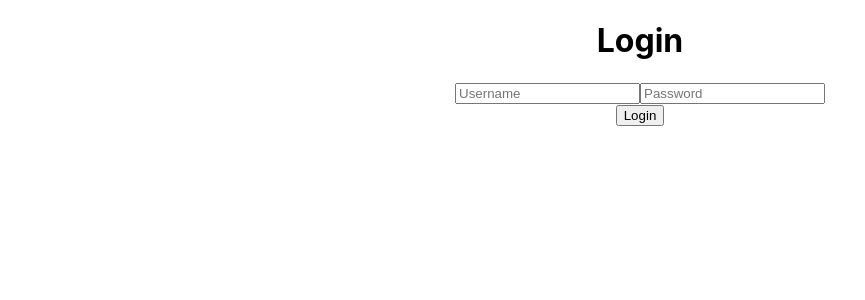
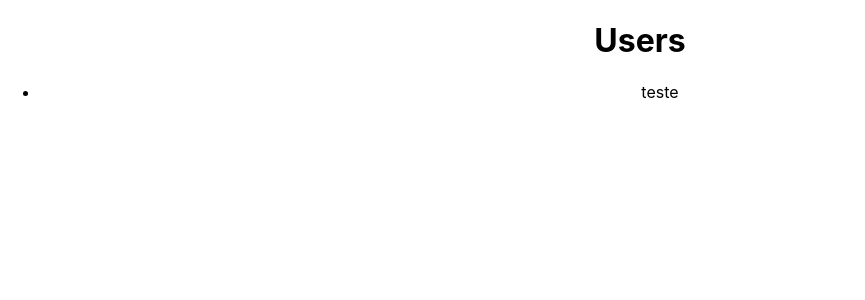
Before and after one commit to celiocazares/template-hooks-redux, a React (Create React App) app: page /users in a window 1280 px wide. Shown: the top 300 px of the page, without its empty margins (0-865 px from the left). Built offline with nearby package versions, Linux system fonts and the light colour scheme.

Commit message:
Added routing

```diff
--- a/package.json
+++ b/package.json
@@ -9,6 +9,7 @@
     "react": "^16.13.1",
     "react-dom": "^16.13.1",
     "react-redux": "^7.2.1",
+    "react-router-dom": "^5.2.0",
     "react-scripts": "3.4.3",
     "redux": "^4.0.5",
     "redux-thunk": "^2.3.0"
--- a/src/App.js
+++ b/src/App.js
@@ -1,22 +1,29 @@
 import React from 'react';
 import './App.css';
 import Users from './Pages/users/users'
+import Login from './Pages/users/login';
 
-// redux
-import { Provider } from 'react-redux';
-
-import store from './store'
-import Login from './Pages/users/login';
+import { Switch, Route } from 'react-router-dom';
+import { useLocation } from 'react-router-dom/cjs/react-router-dom.min';
 
 
 function App() {
+  let location = useLocation();
+
+  if (location.pathname === '/login') {
+    return (
+      <div className="login">
+        <Route path="/login" component={Login} />
+      </div>
+    )
+  }
+
   return (
-    <Provider store={store}>
-      <div className="App">
-        {/* <Users /> */}
-        <Login />
-      </div>
-    </Provider>
+    <div className="App">
+      <Switch>
+        <Route path="/users" component={Users} />
+      </Switch>
+    </div>
   );
 }
 
--- a/src/Pages/users/login.js
+++ b/src/Pages/users/login.js
@@ -1,20 +1,24 @@
-import React, { useState, useEffect } from 'react';
-import { useDispatch, useSelector } from "react-redux";
+import React, { useState } from 'react';
+import { useDispatch } from "react-redux";
+import { useHistory } from "react-router-dom";
 import { authenticationActions } from "../../actions/authenticationActions"
 
 const Login = () => {
   const [userName, setUser] = useState('');
   const [userPassword, setPassword] = useState('');
   const dispatch = useDispatch();
+  const history = useHistory()
 
-  // useState()
+  const loginCallBack = (response) => {
+    history.push('/users')
+  }
 
   const login = () => {
     const params = {
       username: userName,
       password: userPassword
     }
-    dispatch(authenticationActions.login(params))
+    dispatch(authenticationActions.login(params, loginCallBack))
   }
 
   console.log('userName', userName)
--- a/src/Pages/users/users.js
+++ b/src/Pages/users/users.js
@@ -8,9 +8,9 @@ const Users = () => {
 
     const { usersList } = usersReducer
 
-    useEffect(() => {
-        dispatch(usersActions.fetchUsers())
-    }, []);
+    // useEffect(() => {
+    //     dispatch(usersActions.fetchUsers())
+    // }, []);
 
     return (
         <>
--- a/src/actions/authenticationActions.js
+++ b/src/actions/authenticationActions.js
@@ -2,7 +2,7 @@ import { authenticationTypes } from "../actionTypes/authenticationTypes";
 import { authenticationHandler } from "../handlers/authenticationHandler";
 import { apiHelpers } from "../helpers/apiHelpers";
 
-const login = (params) => {
+const login = (params, callback) => {
 	return dispatch => {
 		dispatch(request());
 		authenticationHandler.login(params)
@@ -10,6 +10,7 @@ const login = (params) => {
 				users => {
 					apiHelpers.handleLogin(users)
 					dispatch(success(users))
+					if (callback) callback()
 				},
 				error => apiHelpers.handleError(error)
 			).catch(error => {
--- a/src/index.js
+++ b/src/index.js
@@ -1,6 +1,18 @@
 import React from 'react';
 import ReactDOM from 'react-dom';
+import { BrowserRouter as Router } from 'react-router-dom';
 import './index.css';
 import App from './App';
 
-ReactDOM.render(<App />, document.getElementById('root'));
+// redux
+import { Provider } from 'react-redux';
+
+import store from './store'
+
+ReactDOM.render(
+    <Provider store={store}>
+        <Router>
+            <App />
+        </Router>
+    </Provider>,
+    document.getElementById('root'));
```
